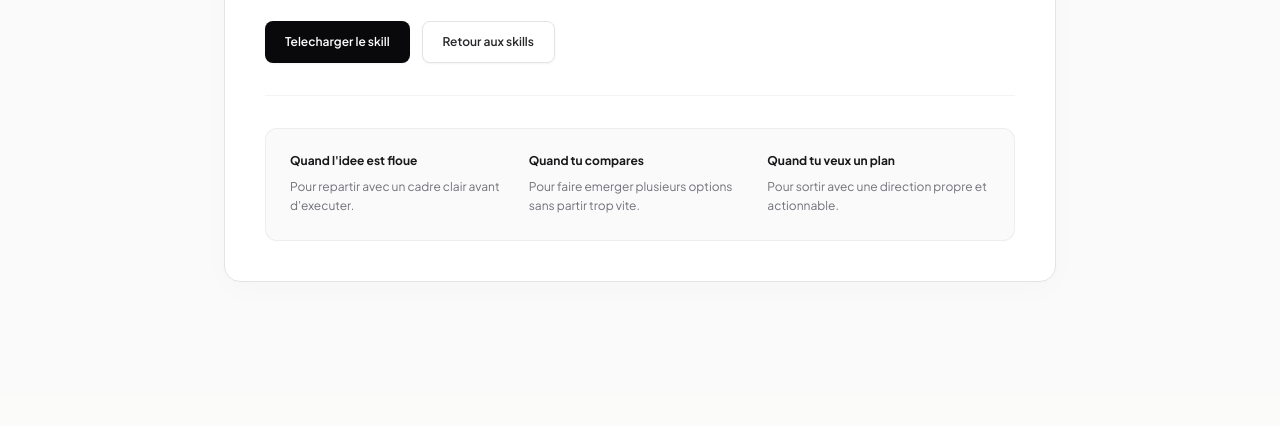
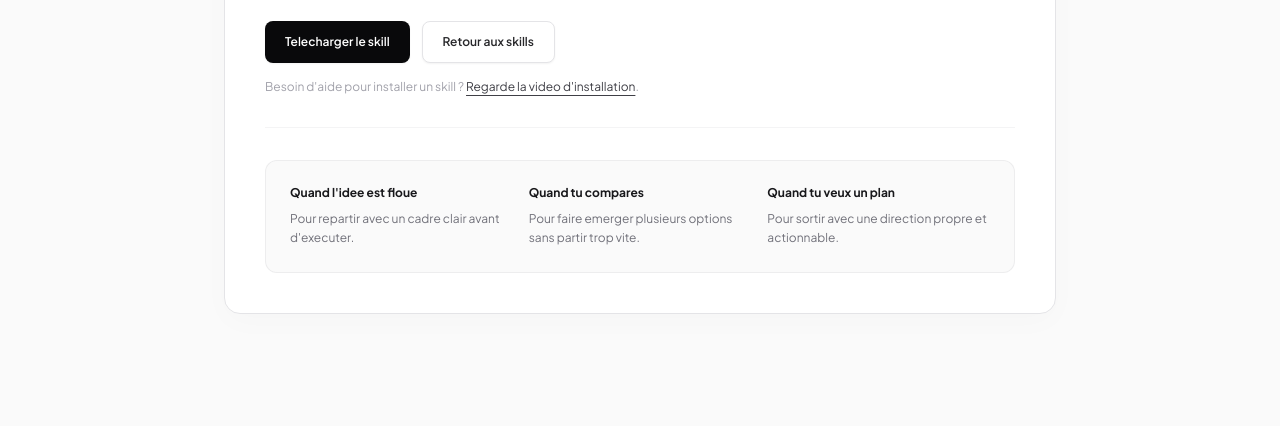
Before and after one commit to tiasslevo/parlons-ia, a plain HTML site: page skills/brainstorming-fr/index.html in a window 1280 px wide. Shown: the part 615-1041 px from the top of the page. Before the commit the page ends 1009 px from the top, so only its background shows below. Drawn offline with nearby package versions, Linux system fonts and the light colour scheme; a web font is replaced by a local one.

Commit message:
Add install video link to skill pages

```diff
--- a/skills/brainstorming-fr/index.html
+++ b/skills/brainstorming-fr/index.html
@@ -77,6 +77,9 @@
                   Retour aux skills
                 </a>
               </div>
+              <p class="text-xs text-zinc-400 mt-4">
+                Besoin d'aide pour installer un skill ? <a href="https://vm.tiktok.com/ZNRtxKk3P/" target="_blank" rel="noopener" class="text-zinc-700 underline underline-offset-4 hover:text-zinc-900">Regarde la video d'installation</a>.
+              </p>
             </div>
           </div>
 
```
Also changed, not shown: skills/caveman/index.html (+3 -0 lines), skills/doc-coauthoring/index.html (+3 -0 lines), skills/file-skills/index.html (+3 -0 lines).
